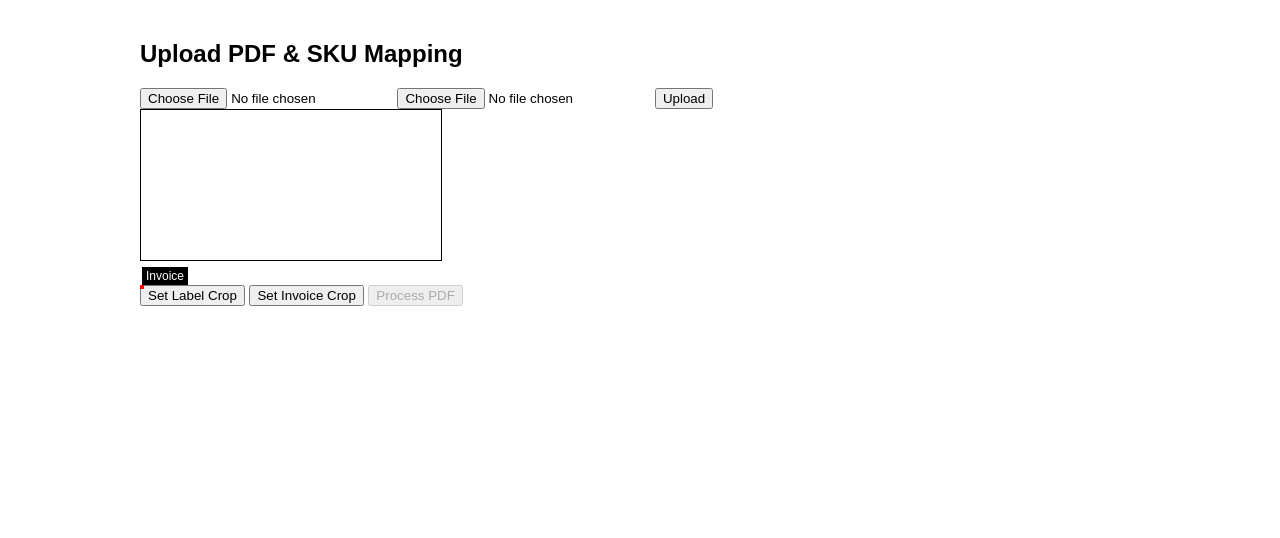
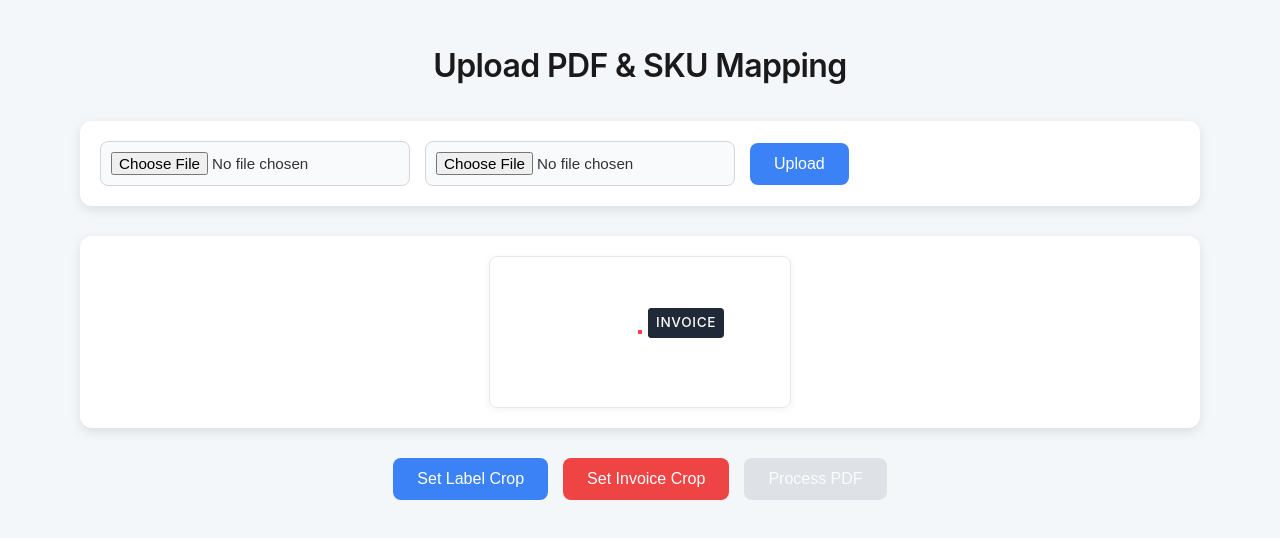
Before and after one commit to santoshk66/merged-pdf-cropper-sku, a website: page public/index.html in a window 1280 px wide. Drawn offline with Linux system fonts and the light colour scheme.

Commit message:
Update index.html

```diff
--- a/public/index.html
+++ b/public/index.html
@@ -6,22 +6,223 @@
   <title>PDF Cropper with SKU</title>
   <script src="https://cdnjs.cloudflare.com/ajax/libs/pdf.js/2.16.105/pdf.min.js"></script>
   <style>
-    body { font-family: Arial, sans-serif; padding: 20px; max-width: 1000px; margin: auto; }
-    canvas { border: 1px solid #000; margin-bottom: 20px; }
-    .selector { position: absolute; pointer-events: none; }
-    .label-selector { border: 2px dashed blue; }
-    .invoice-selector { border: 2px dashed red; }
-    .label-selector::before, .invoice-selector::before {
-      content: attr(data-type);
-      position: absolute;
-      top: -20px;
-      left: 0;
-      background: #000;
-      color: #fff;
-      padding: 2px 4px;
-      font-size: 12px;
+  /* Reset default margins and ensure smooth rendering */
+  * {
+    margin: 0;
+    padding: 0;
+    box-sizing: border-box;
+  }
+
+  body {
+    font-family: 'Inter', -apple-system, BlinkMacSystemFont, 'Segoe UI', Roboto, sans-serif;
+    background-color: #f4f7fa;
+    padding: 40px;
+    max-width: 1200px;
+    margin: 0 auto;
+    color: #333;
+    line-height: 1.6;
+  }
+
+  /* Header styling */
+  h2 {
+    font-size: 2rem;
+    font-weight: 600;
+    color: #1a1a1a;
+    text-align: center;
+    margin-bottom: 30px;
+    letter-spacing: -0.02em;
+  }
+
+  /* Form styling */
+  #uploadForm {
+    display: flex;
+    flex-wrap: wrap;
+    gap: 15px;
+    align-items: center;
+    background-color: #fff;
+    padding: 20px;
+    border-radius: 12px;
+    box-shadow: 0 4px 12px rgba(0, 0, 0, 0.1);
+    margin-bottom: 30px;
+  }
+
+  #uploadForm input[type="file"] {
+    font-size: 0.95rem;
+    padding: 10px;
+    border: 1px solid #d1d5db;
+    border-radius: 8px;
+    background-color: #f9fafb;
+    transition: border-color 0.3s ease, background-color 0.3s ease;
+  }
+
+  #uploadForm input[type="file"]:hover {
+    border-color: #3b82f6;
+    background-color: #eff6ff;
+  }
+
+  #uploadForm button {
+    background-color: #3b82f6;
+    color: #fff;
+    font-weight: 500;
+    padding: 12px 24px;
+    border: none;
+    border-radius: 8px;
+    cursor: pointer;
+    transition: background-color 0.3s ease, transform 0.2s ease;
+  }
+
+  #uploadForm button:hover {
+    background-color: #2563eb;
+    transform: translateY(-2px);
+  }
+
+  #uploadForm button:active {
+    transform: translateY(0);
+  }
+
+  /* Canvas and preview container */
+  #preview-container {
+    position: relative;
+    background-color: #fff;
+    padding: 20px;
+    border-radius: 12px;
+    box-shadow: 0 4px 12px rgba(0, 0, 0, 0.1);
+    margin-bottom: 30px;
+    display: flex;
+    justify-content: center;
+    align-items: center;
+  }
+
+  canvas#pdfCanvas {
+    border: 1px solid #e5e7eb;
+    border-radius: 8px;
+    max-width: 100%;
+    box-shadow: 0 2px 8px rgba(0, 0, 0, 0.05);
+  }
+
+  /* Selector styling */
+  .selector {
+    position: absolute;
+    pointer-events: none;
+    transition: border-color 0.3s ease;
+  }
+
+  .label-selector {
+    border: 2px dashed #3b82f6;
+  }
+
+  .invoice-selector {
+    border: 2px dashed #ef4444;
+  }
+
+  .label-selector::before,
+  .invoice-selector::before {
+    content: attr(data-type);
+    position: absolute;
+    top: -24px;
+    left: 8px;
+    background: #1f2937;
+    color: #fff;
+    padding: 4px 8px;
+    font-size: 0.85rem;
+    font-weight: 500;
+    border-radius: 4px;
+    text-transform: uppercase;
+    letter-spacing: 0.05em;
+  }
+
+  /* Buttons section */
+  div:last-of-type {
+    display: flex;
+    flex-wrap: wrap;
+    gap: 15px;
+    justify-content: center;
+  }
+
+  button {
+    padding: 12px 24px;
+    font-size: 1rem;
+    font-weight: 500;
+    border: none;
+    border-radius: 8px;
+    cursor: pointer;
+    transition: background-color 0.3s ease, transform 0.2s ease, box-shadow 0.3s ease;
+  }
+
+  #setLabel {
+    background-color: #3b82f6;
+    color: #fff;
+  }
+
+  #setLabel:hover {
+    background-color: #2563eb;
+    transform: translateY(-2px);
+    box-shadow: 0 4px 12px rgba(59, 130, 246, 0.3);
+  }
+
+  #setInvoice {
+    background-color: #ef4444;
+    color: #fff;
+  }
+
+  #setInvoice:hover {
+    background-color: #dc2626;
+    transform: translateY(-2px);
+    box-shadow: 0 4px 12px rgba(239, 68, 68, 0.3);
+  }
+
+  #processPDF {
+    background-color: #10b981;
+    color: #fff;
+  }
+
+  #processPDF:hover:not(:disabled) {
+    background-color: #059669;
+    transform: translateY(-2px);
+    box-shadow: 0 4px 12px rgba(16, 185, 129, 0.3);
+  }
+
+  #processPDF:disabled {
+    background-color: #d1d5db;
+    cursor: not-allowed;
+    opacity: 0.6;
+  }
+
+  /* Responsive design */
+  @media (max-width: 768px) {
+    body {
+      padding: 20px;
     }
-  </style>
+
+    h2 {
+      font-size: 1.5rem;
+    }
+
+    #uploadForm {
+      flex-direction: column;
+      align-items: stretch;
+    }
+
+    #uploadForm input[type="file"],
+    #uploadForm button {
+      width: 100%;
+    }
+
+    div:last-of-type {
+      flex-direction: column;
+      align-items: stretch;
+    }
+
+    button {
+      width: 100%;
+    }
+  }
+
+  /* Smooth transitions for the entire UI */
+  * {
+    transition: all 0.3s ease-in-out;
+  }
+</style>
 </head>
 <body>
   <h2>Upload PDF & SKU Mapping</h2>
```
